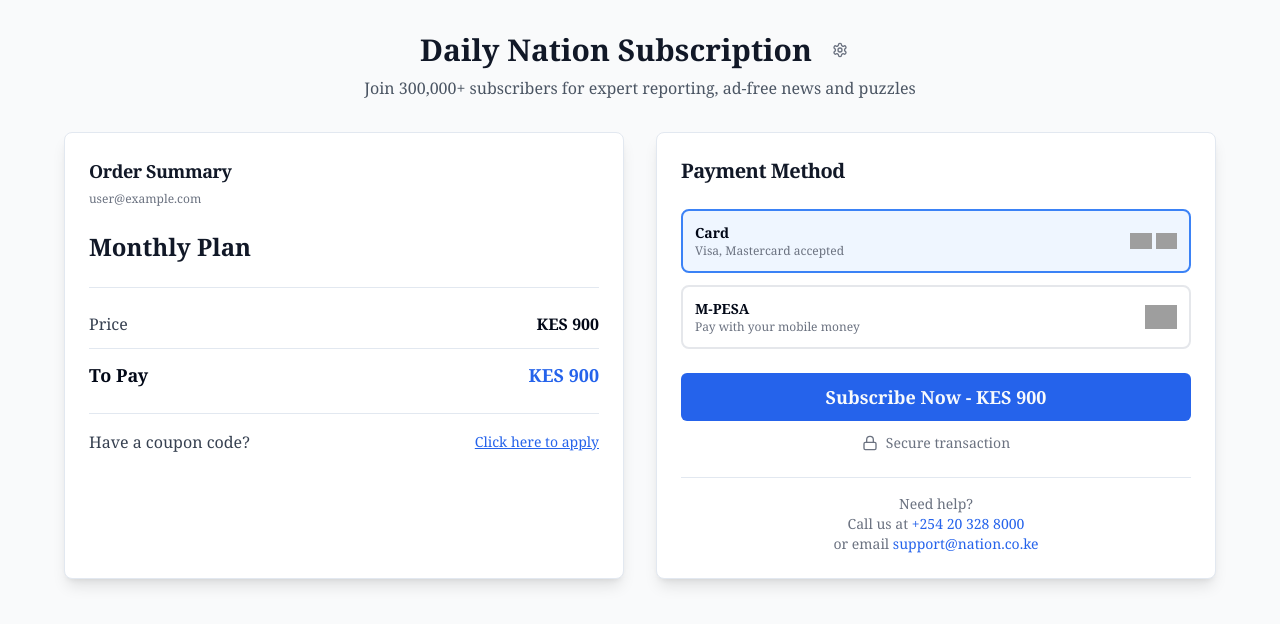
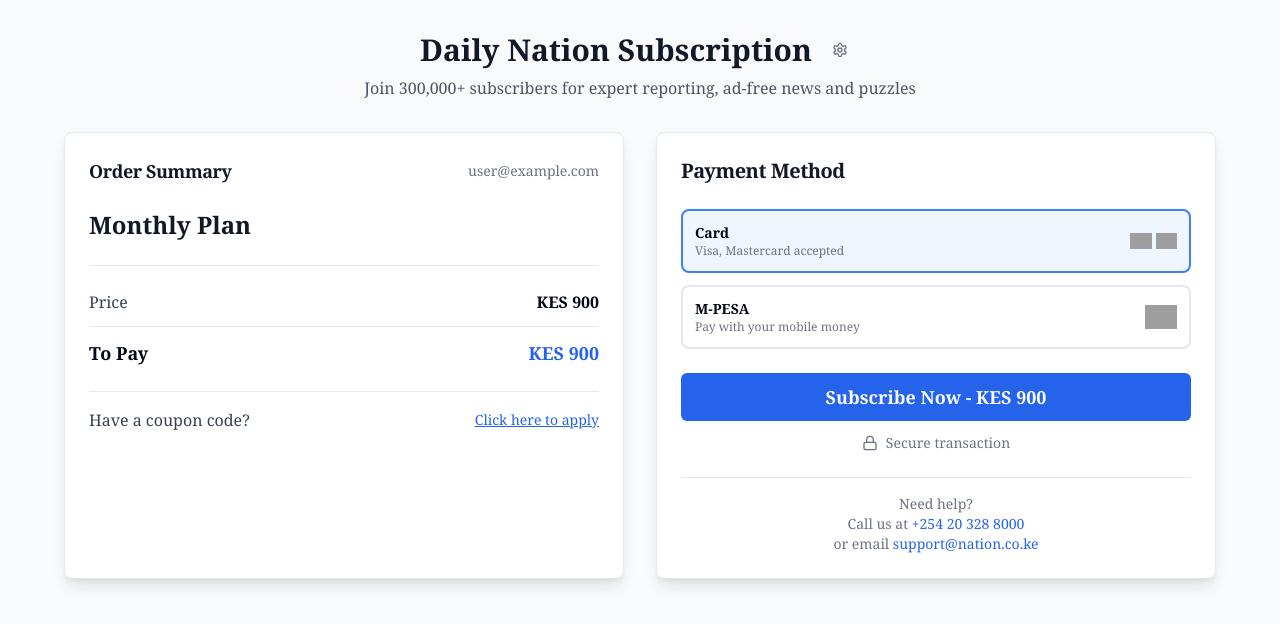
Before and after one commit to source4400/nation-checkout-flow, a React (Vite) app: page / in a window 1280 px wide. Both pictures are taken after a click on the button "Proceed". Shown: the top 624 px of the page. Built offline with nearby package versions, Linux system fonts and the light colour scheme; grey boxes are pictures that could not be loaded.

Commit message:
Fix: Improve order summary and modal
- Increased email font size and aligned it with the order summary title.
- Removed the close button from the subscription settings modal.

```diff
--- a/src/components/CheckoutPage.tsx
+++ b/src/components/CheckoutPage.tsx
@@ -1,4 +1,3 @@
-
 import React, { useState } from 'react';
 import { Card, CardContent, CardHeader, CardTitle } from '@/components/ui/card';
 import { Button } from '@/components/ui/button';
@@ -127,8 +126,10 @@ const CheckoutPage = () => {
               {/* Left Side - Order Summary */}
               <Card className="shadow-lg h-fit lg:h-full flex flex-col">
                 <CardHeader>
-                  <CardTitle className="text-base md:text-lg font-bold text-gray-900">Order Summary</CardTitle>
-                  <p className="text-xs text-gray-500 mt-1">user@example.com</p>
+                  <div className="flex items-center justify-between">
+                    <CardTitle className="text-base md:text-lg font-bold text-gray-900">Order Summary</CardTitle>
+                    <p className="text-sm text-gray-500">user@example.com</p>
+                  </div>
                 </CardHeader>
                 <CardContent className="space-y-4 md:space-y-6 flex-1">
                   {/* Plan Details */}
--- a/src/components/CheckoutSettingsModal.tsx
+++ b/src/components/CheckoutSettingsModal.tsx
@@ -1,4 +1,3 @@
-
 import React, { useState } from 'react';
 import { Dialog, DialogContent, DialogHeader, DialogTitle } from '@/components/ui/dialog';
 import { Button } from '@/components/ui/button';
@@ -27,7 +26,7 @@ const CheckoutSettingsModal = ({ isOpen, onSettingsConfirm }: CheckoutSettingsMo
 
   return (
     <Dialog open={isOpen}>
-      <DialogContent className="sm:max-w-md">
+      <DialogContent className="sm:max-w-md" hideCloseButton>
         <DialogHeader>
           <DialogTitle className="text-xl font-bold text-center">Subscription Settings</DialogTitle>
         </DialogHeader>
```
